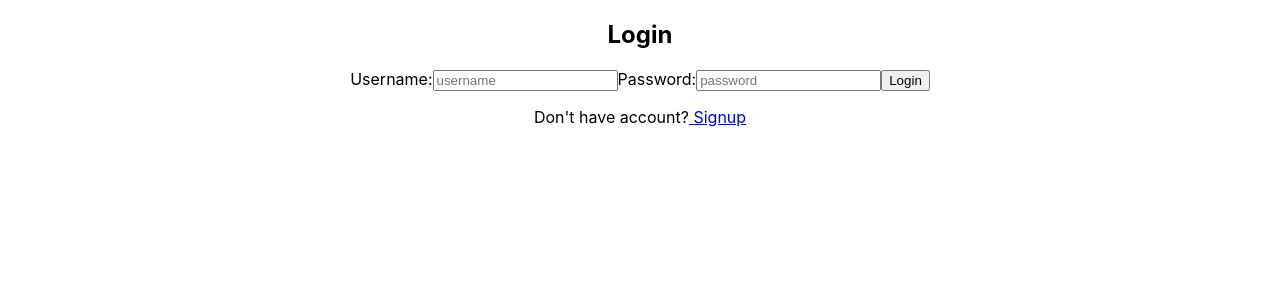
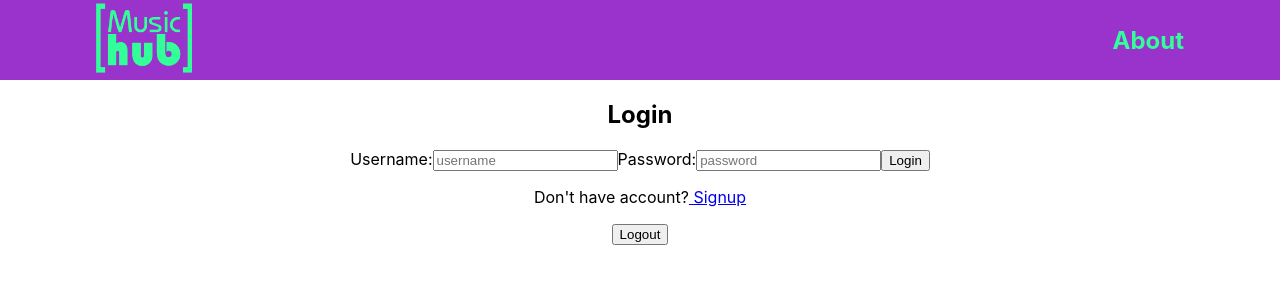
Before and after one commit to South-Connection/music-hub-client, a React (Create React App) app: page / in a window 1280 px wide. Shown: the top 300 px of the page. Built offline with nearby package versions, Linux system fonts and the light colour scheme; no server answers.

Commit message:
Authentication working properly

```diff
--- a/src/App.js
+++ b/src/App.js
@@ -4,7 +4,7 @@ import './App.css';
 import {  BrowserRouter as Router, Switch, Route } from 'react-router-dom';
 
 import AddPlaylist from './components/playlists/AddPlaylist';
-// import Navbar from './components/navbar/Navbar';
+import Navbar from './components/navbar/Navbar';
 import authService from './components/auth/auth-service';
 import Signup from './components/auth/Signup';
 import Login from './components/auth/Login';
@@ -65,11 +65,12 @@ class App extends Component{
   return (
     <div className="App">
       <Router>
-      {/* <Navbar/> */}
+      <Navbar userData={this.state.user} userIsLoggedIn={this.state.isLoggedIn} getUser={this.getTheUser} />
         <Switch>
         <Route
          exact
-         path="/signup" component={Signup} />
+         path="/signup"
+         render={props => <Signup {...props} getUser={this.getTheUser} />} />
         <Route
          exact
           path="/"
--- a/src/components/auth/Login.js
+++ b/src/components/auth/Login.js
@@ -4,6 +4,12 @@ import { Link } from 'react-router-dom';
 
 class Login extends Component {
     state = { username: '', password: '', errorMessage: '' };
+
+    logoutUser = () => {
+        authService.logout().then(() => {
+          this.props.getUser(null, false);
+        });
+      };
 
     handleFormSubmit = event => {
         event.preventDefault();
@@ -67,6 +73,11 @@ class Login extends Component {
                     Don't have account?
                     <Link to={'/signup'}> Signup</Link>
                 </p>
+                <p>
+        <Link to="/">
+                <button onClick={() => this.logoutUser()}>Logout</button>
+              </Link>
+              </p>
             </>
         );
     }
--- a/src/components/auth/Signup.js
+++ b/src/components/auth/Signup.js
@@ -12,20 +12,19 @@ class Signup extends Component {
 
     authService
     .signup(username, password)
-    .then(createdUser => {
+    .then(response => {
         this.setState({
             username: "",
             password: "",
         });
+        this.props.getUser(response, true);
         this.props.history.push("/playlists");
-        // this.props.getUser(response, true);
+
     })
     .catch(error => {
-        console.log(error);
         this.setState({
-        name: "",
-        password: "",
-        errorMessage: error.response.data.errorMessage,
+        errorMessage:
+        "Password needs to have at least 8 characters and must contain at least one number, one lowercase and one uppercase letter. Username must be unique.",
       });
     });
   }
--- a/src/components/navbar/Navbar.js
+++ b/src/components/navbar/Navbar.js
@@ -1,12 +1,25 @@
-import React from "react";
-import { Link } from "react-router-dom";
+import React, { Component } from 'react';
+import { Link } from 'react-router-dom';
+import authService from '../auth/auth-service';
 
-const navbar = () => {
+class Navbar extends Component {
+
+  logoutUser = () => {
+    authService.logout().then(() => {
+      this.props.getUser(null, false);
+    });
+  };
+
+  render() {
+    const { userIsLoggedIn, userData } = this.props;
+
+    if (userIsLoggedIn) {
       return (
         <div className="nav-style">
           <div className="logo">
             <img src="/music-hub-logo.png" alt="music-hub"></img>
           </div>
+          {/* <div> {userIsLoggedIn && <li>Welcome, {userData.username}</li>}</div> */}
           <nav className="links">
             <ul>
               <li className="nav-button">
@@ -15,14 +28,38 @@ const navbar = () => {
                 </Link>
               </li>
               <li className="nav-button">
-            <Link  to="/logout" style={{ textDecoration: "none" }}>
-              Logout
+                <Link to="/">
+                <button onClick={() => this.logoutUser()}>Logout</button>
                 </Link>
               </li>
             </ul>
           </nav>
         </div>
       );
-};
+    } else if (userData == null && userData == undefined) {
+      return (
 
-export default navbar;
+        <div className="nav-style">
+          <div className="logo">
+            <img src="/music-hub-logo.png" alt="music-hub"></img>
+          </div>
+          <nav className="links">
+            <ul>
+              <li className="nav-button">
+                <Link to="/about" style={{ textDecoration: 'none' }}>
+                  About
+                </Link>
+              </li>
+              {/* <li className="nav-button">
+                <Link to="/signup" style={{ textDecoration: 'none' }}>
+                  Signup
+                </Link>
+              </li> */}
+            </ul>
+          </nav>
+        </div>
+      );
+    }
+  }
+}
+export default Navbar;
--- a/src/components/playlists/AddPlaylist.js
+++ b/src/components/playlists/AddPlaylist.js
@@ -49,7 +49,6 @@ class AddPlaylist extends Component {
   render() {
     return (
       <div>
-      <Navbar />
         <form onSubmit={this.handleFormSubmit}>
           <label>Add a cool title for your playlist:</label>
           <input
--- a/src/components/playlists/EditPlaylist.js
+++ b/src/components/playlists/EditPlaylist.js
@@ -45,7 +45,6 @@ class EditPlaylist extends Component {
     render(){
     return (
       <div>
-      <Navbar />
         <hr />
         <h3>Edit form</h3>
         <form onSubmit={this.handleFormSubmit}>
--- a/src/components/playlists/Playlist.js
+++ b/src/components/playlists/Playlist.js
@@ -5,7 +5,7 @@ import axios from 'axios';
 import { Link } from 'react-router-dom';
 
 import AddPlaylist from './AddPlaylist';
-import Navbar from '../navbar/Navbar';
+
 
 class Playlist extends Component {
   state = { listOfPlaylists: [] }
@@ -26,7 +26,6 @@ class Playlist extends Component {
   render(){
     return(
       <div>
-        <Navbar />
         <div>
           { this.state.listOfPlaylists.map( playlist => {
             return (
--- a/src/components/playlists/PlaylistDetails.js
+++ b/src/components/playlists/PlaylistDetails.js
@@ -56,7 +56,6 @@ class PlaylistDetails extends Component {
     render(){
     return(
       <div>
-      <Navbar />
         <h1>{this.state.title}</h1>
         <p>{this.state.description}</p>
         <div> {this.ownershipCheck(this.state)} </div>
```
Lines whose indentation alone changed are shown as unchanged.
